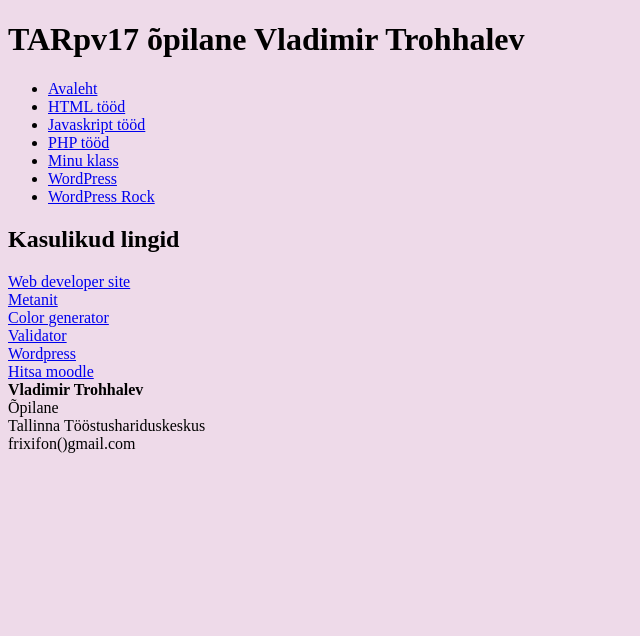
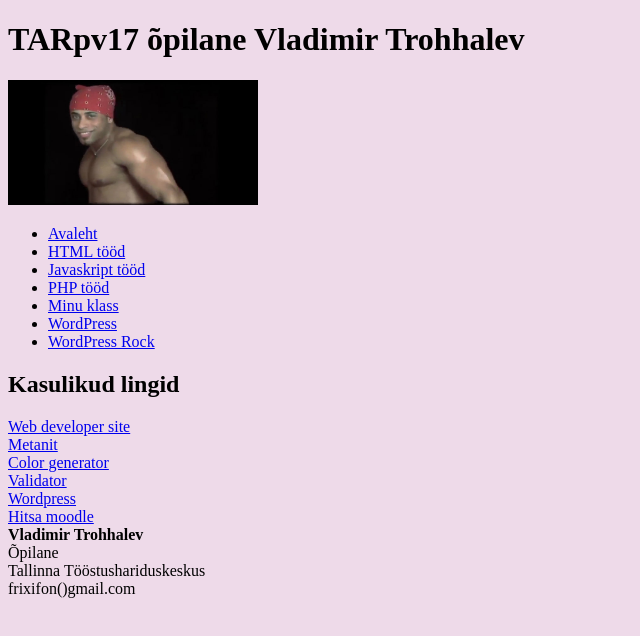
Before and after one commit to frixifon/Repository_Ryhm6, a plain HTML site: page git/index.html in a window 1280 px wide. Shown: the whole page, without its empty margins (0-640 px from the left). Drawn offline with Linux system fonts and the light colour scheme.

Commit message:
Image added

```diff
--- a/git/index.html
+++ b/git/index.html
@@ -13,6 +13,7 @@
   <header>
     <h1>TARpv17 õpilane Vladimir Trohhalev</h1>
     <!--TODO: Добавить любую картинку-->
+	<img src="ricardo.jpg" alt="Ricardo" width="250" height="125">
   </header>
 <div id="navi">
   <nav>
```
Also changed, not shown: git/ricardo.jpg (added).
